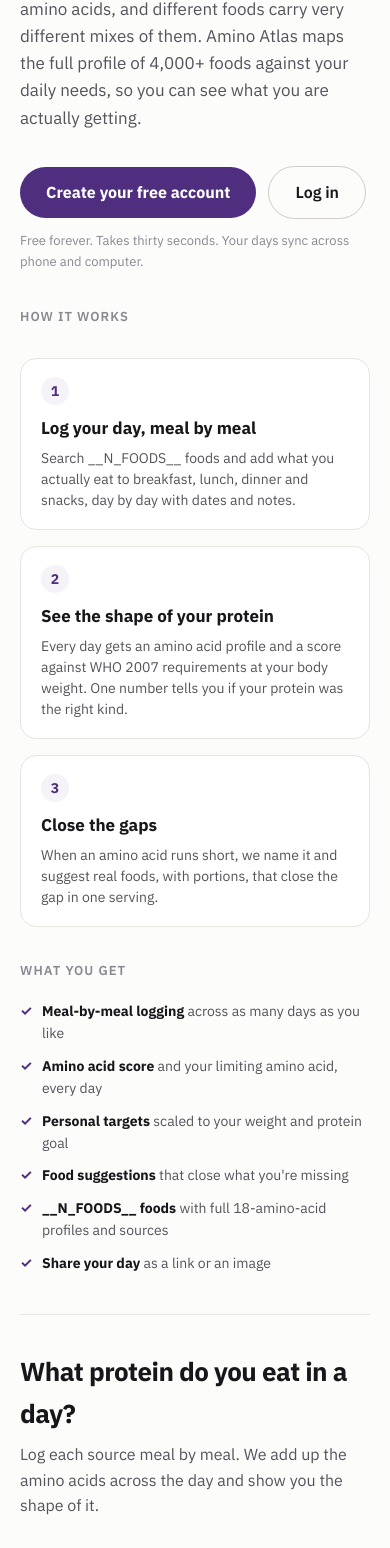
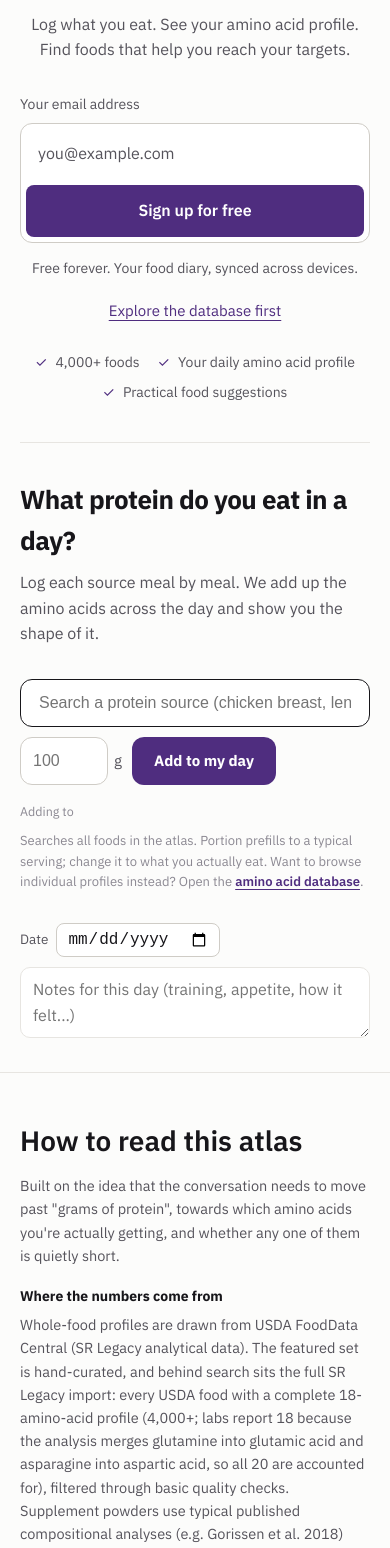
Before and after one commit to Logan69420232/amino-acid-site, a website: page index.template.html in a window 390 px wide. Shown: the part 278-1826 px from the top of the page. Drawn offline with nearby package versions, Linux system fonts and the light colour scheme.

Commit message:
Simplify homepage with email-first signup and retain desktop animation

```diff
--- a/index.template.html
+++ b/index.template.html
@@ -214,28 +214,42 @@
   body[data-view="atlas"] .landing, body.authed .landing { display: none !important; }
 
   /* ---------- landing ---------- */
-  .landing { margin: 6px 0 40px; }
-  .land-cta-row { display: flex; flex-wrap: wrap; gap: 12px; align-items: center; margin: 18px 0 8px; }
-  .land-cta {
-    border: 0; background: var(--c-bcaa); color: #fff; border-radius: 999px;
-    padding: 13px 26px; font-size: 16px; font-weight: 700; cursor: pointer;
-  }
-  .land-cta.ghost { background: transparent; border: 1.5px solid var(--line-strong); color: var(--ink); font-weight: 600; }
-  .land-free { font-size: 13px; color: var(--ink-3); flex-basis: 100%; }
-  .land-steps { display: grid; grid-template-columns: repeat(auto-fit, minmax(240px, 1fr)); gap: 16px; margin: 30px 0 8px; }
-  .land-step { background: var(--surface); border: 1px solid var(--line); border-radius: 16px; padding: 18px 20px; }
-  .land-step .no {
-    display: inline-flex; align-items: center; justify-content: center;
-    width: 28px; height: 28px; border-radius: 50%; background: var(--c-good-bg);
-    color: var(--c-bcaa); font-weight: 700; font-size: 14px; margin-bottom: 10px;
-  }
-  .land-step h3 { margin: 0 0 6px; font-size: 17px; }
-  .land-step p { margin: 0; font-size: 14px; color: var(--ink-2); line-height: 1.5; }
-  .land-feats { display: grid; grid-template-columns: repeat(auto-fit, minmax(210px, 1fr)); gap: 10px 22px; margin: 18px 0 0; }
-  .land-feat { font-size: 14px; color: var(--ink-2); padding-left: 22px; position: relative; }
-  .land-feat::before { content: "✓"; position: absolute; left: 0; color: var(--c-bcaa); font-weight: 700; }
-  .land-feat b { color: var(--ink); }
-  .land-h { font-size: 13px; letter-spacing: 0.08em; text-transform: uppercase; color: var(--ink-3); font-weight: 600; margin: 34px 0 0; }
+  body:not([data-view="atlas"]):not(.authed) .reference-intro { display: none; }
+  .landing { text-align: center; padding: 46px 0 42px; }
+  .landing .eyebrow { color: var(--c-bcaa); font-size: 12px; margin-bottom: 24px; }
+  .landing h1 {
+    font-size: clamp(36px, 5.5vw, 66px); line-height: 1.08; letter-spacing: -0.04em;
+    font-weight: 600; max-width: 1000px; margin: 0 auto 22px; text-wrap: balance;
+  }
+  .landing h1 em { color: var(--c-bcaa); font-style: normal; }
+  .land-description { max-width: 48ch; margin: 0 auto 30px; color: var(--ink-2); font-size: 18px; line-height: 1.6; }
+  .land-signup { max-width: 560px; margin: 0 auto; text-align: left; }
+  .land-signup label { display: block; color: var(--ink-2); font-size: 14px; margin-bottom: 8px; }
+  .land-signup-row { display: flex; gap: 6px; background: var(--surface); border: 1.5px solid var(--line-strong); border-radius: 12px; padding: 5px; }
+  .land-signup input { flex: 1; min-width: 0; border: 0; background: transparent; color: var(--ink); font: inherit; font-size: 16px; padding: 12px; border-radius: 7px; }
+  .land-signup input::placeholder { color: var(--ink-2); }
+  .land-signup button { border: 0; border-radius: 8px; background: var(--c-bcaa); color: #fff; padding: 13px 22px; font-size: 16px; font-weight: 600; white-space: nowrap; }
+  .land-signup button:hover { filter: brightness(1.12); }
+  .land-free { font-size: 14px; color: var(--ink-2); margin: 14px 0 20px; }
+  .land-explore { color: var(--c-bcaa); font-size: 15px; text-underline-offset: 4px; }
+  .land-benefits { list-style: none; padding: 0; margin: 38px 0 0; display: flex; justify-content: center; flex-wrap: wrap; gap: 10px 28px; font-size: 14px; color: var(--ink-2); }
+  .land-benefits li::before { content: "✓"; color: var(--c-bcaa); margin-right: 8px; }
+  @media (min-width: 1080px) {
+    body:not([data-view="atlas"]):not(.authed) .landing { padding-right: 400px; text-align: left; }
+    body:not([data-view="atlas"]):not(.authed) .landing h1 { font-size: 50px; font-weight: 700; margin-left: 0; }
+    body:not([data-view="atlas"]):not(.authed) .land-description,
+    body:not([data-view="atlas"]):not(.authed) .land-signup { margin-left: 0; }
+    body:not([data-view="atlas"]):not(.authed) .land-benefits { justify-content: flex-start; }
+    body:not([data-view="atlas"]):not(.authed) #heroAnim { top: 72px; }
+  }
+  @media (max-width: 560px) {
+    .landing { padding: 18px 0 32px; }
+    .landing h1 { font-size: clamp(34px, 9vw, 44px); }
+    .land-description { font-size: 16px; }
+    .land-signup-row { flex-direction: column; }
+    .land-signup button { min-height: 48px; }
+    .land-benefits { margin-top: 28px; gap: 8px 18px; }
+  }
   .atlas-head { display: flex; align-items: baseline; justify-content: space-between; gap: 14px; flex-wrap: wrap; margin-top: 18px; }
   .atlas-head .v2-h { margin: 8px 0 0; }
   .linkish { border: 0; background: none; padding: 0; color: var(--c-bcaa); font: inherit; font-weight: 600; cursor: pointer; text-decoration: underline; text-underline-offset: 3px; }
@@ -851,6 +865,26 @@
 <header class="site">
   <div class="wrap">
     <canvas id="heroAnim" aria-hidden="true"></canvas>
+  <section class="landing" aria-labelledby="landTitle">
+    <p class="eyebrow">A clearer picture of your protein</p>
+    <h1 id="landTitle">Stop tracking protein.<br>Start tracking <em>amino acids.</em></h1>
+    <p class="land-description">Log what you eat. See your amino acid profile.<br>Find foods that help you reach your targets.</p>
+    <form class="land-signup" id="landSignupForm">
+      <label for="landEmail">Your email address</label>
+      <div class="land-signup-row">
+        <input id="landEmail" name="email" type="email" autocomplete="email" required placeholder="you@example.com" aria-describedby="landFree">
+        <button type="submit">Sign up for free</button>
+      </div>
+    </form>
+    <p class="land-free" id="landFree">Free forever. Your food diary, synced across devices.</p>
+    <a class="land-explore" href="/database" id="landAtlas">Explore the database first</a>
+    <ul class="land-benefits">
+      <li><span id="landFoodCount">4,000+</span> foods</li>
+      <li>Your daily amino acid profile</li>
+      <li>Practical food suggestions</li>
+    </ul>
+  </section>
+  <div class="reference-intro">
     <p class="eyebrow">An open reference</p>
     <h1 class="masthead">Stop tracking protein.<br />Start tracking <em>amino acids.</em></h1>
     <p class="standfirst">
@@ -858,6 +892,7 @@
       very different mixes of them. Amino Atlas maps the full profile of 4,000+ foods against
       your daily needs, so you can see what you are actually getting.
     </p>
+  </div>
   </div>
 </header>
 
@@ -890,38 +925,6 @@
 </div>
 
 <main class="wrap">
-  <section class="landing" aria-label="About Amino Atlas">
-    <div class="land-cta-row">
-      <button type="button" class="land-cta" id="landSignup">Create your free account</button>
-      <button type="button" class="land-cta ghost" id="landLogin">Log in</button>
-      <span class="land-free">Free forever. Takes thirty seconds. Your days sync across phone and computer.</span>
-    </div>
-    <p class="land-h">How it works</p>
-    <div class="land-steps">
-      <div class="land-step"><span class="no">1</span>
-        <h3>Log your day, meal by meal</h3>
-        <p>Search __N_FOODS__ foods and add what you actually eat to breakfast, lunch, dinner and snacks, day by day with dates and notes.</p>
-      </div>
-      <div class="land-step"><span class="no">2</span>
-        <h3>See the shape of your protein</h3>
-        <p>Every day gets an amino acid profile and a score against WHO 2007 requirements at your body weight. One number tells you if your protein was the right kind.</p>
-      </div>
-      <div class="land-step"><span class="no">3</span>
-        <h3>Close the gaps</h3>
-        <p>When an amino acid runs short, we name it and suggest real foods, with portions, that close the gap in one serving.</p>
-      </div>
-    </div>
-    <p class="land-h">What you get</p>
-    <div class="land-feats">
-      <div class="land-feat"><b>Meal-by-meal logging</b> across as many days as you like</div>
-      <div class="land-feat"><b>Amino acid score</b> and your limiting amino acid, every day</div>
-      <div class="land-feat"><b>Personal targets</b> scaled to your weight and protein goal</div>
-      <div class="land-feat"><b>Food suggestions</b> that close what you're missing</div>
-      <div class="land-feat"><b>__N_FOODS__ foods</b> with full 18-amino-acid profiles and sources</div>
-      <div class="land-feat"><b>Share your day</b> as a link or an image</div>
-    </div>
-  </section>
-
   <section class="v2-entry">
     <h2 class="v2-h">What protein do you eat in a day?</h2>
     <p class="v2-p">Log each source meal by meal. We add up the amino acids across the day and show you the shape of it.</p>
@@ -2265,7 +2268,7 @@
       <button class="menu-login" data-act="login">Log in</button>`;
   }
 }
-function openAuthSheet(gateMsg, mode) {
+function openAuthSheet(gateMsg, mode, initialEmail = "") {
   lastFocus = document.activeElement;
   /* Two clean views, sign up first: one stacked column, one big button, and a
      single line to swap to the other, instead of one form doing both jobs. */
@@ -2281,7 +2284,7 @@
         <input type="password" required minlength="6" placeholder="Password (6+ characters)" id="authPw" aria-label="Password" autocomplete="${signup ? "new-password" : "current-password"}">
         <button class="auth-primary" type="submit">${signup ? "Sign up for free" : "Log in"}</button>
       </form>
-      <p class="pick-hint" id="authHint"></p>
+      <p class="pick-hint" id="authHint" role="status" aria-live="polite"></p>
       <p class="auth-note auth-swap-line">${signup
         ? 'Already have an account? <button type="button" class="linkish" id="authSwap">Log in</button>'
         : 'New here? <button type="button" class="linkish" id="authSwap">Create a free account</button>'}</p>
@@ -2291,7 +2294,8 @@
   sheet.querySelector(".close").addEventListener("click", closeDetail);
   const authHint = t => { sheet.querySelector("#authHint").innerHTML = t; };
   const authVals = () => ({ email: sheet.querySelector("#authEmail").value.trim(), pw: sheet.querySelector("#authPw").value });
-  sheet.querySelector("#authSwap").addEventListener("click", () => openAuthSheet(gateMsg, signup ? "login" : "signup"));
+  sheet.querySelector("#authEmail").value = initialEmail;
+  sheet.querySelector("#authSwap").addEventListener("click", () => openAuthSheet(gateMsg, signup ? "login" : "signup", authVals().email));
   sheet.querySelector("#authForm").addEventListener("submit", async e => {
     e.preventDefault();
     const c = sbReady();
@@ -2308,7 +2312,7 @@
         : "Could not create the account: " + error.message);
       else if (!data.session) authHint('<span class="auth-msg">Almost there.</span> Check your inbox to confirm your email, then come back and log in.');
       const swap2 = sheet.querySelector("#authSwap2");
-      if (swap2) swap2.addEventListener("click", () => openAuthSheet(gateMsg, "login"));
+      if (swap2) swap2.addEventListener("click", () => openAuthSheet(gateMsg, "login", authVals().email));
     } else {
       authHint("Logging in…");
       const { error } = await c.auth.signInWithPassword({ email, password: pw });
@@ -2317,7 +2321,7 @@
           ? 'Wrong email or password. New here? <button type="button" class="linkish" id="authSwap2">Create a free account</button>. Signed up by email link before? Use the one-time link below.'
           : "Could not log you in: " + error.message);
         const swap2 = sheet.querySelector("#authSwap2");
-        if (swap2) swap2.addEventListener("click", () => openAuthSheet(gateMsg, "signup"));
+        if (swap2) swap2.addEventListener("click", () => openAuthSheet(gateMsg, "signup", authVals().email));
       }
     }
   });
@@ -2333,7 +2337,7 @@
   });
   overlay.hidden = false;
   document.body.style.overflow = "hidden";
-  sheet.querySelector("#authEmail").focus();
+  sheet.querySelector(initialEmail ? "#authPw" : "#authEmail").focus();
 }
 function openAccountSheet() {
   lastFocus = document.activeElement;
@@ -3385,13 +3389,15 @@
     });
   }
   (function wireLanding() {
-    document.querySelectorAll(".landing .land-step p, .landing .land-feat").forEach(el => {
-      el.innerHTML = el.innerHTML.replace(/__N_FOODS__/g, ATLAS.foods.length.toLocaleString());
+    document.getElementById("landFoodCount").textContent = ATLAS.foods.length.toLocaleString();
+    document.getElementById("landSignupForm").addEventListener("submit", e => {
+      e.preventDefault();
+      openAuthSheet(undefined, "signup", document.getElementById("landEmail").value.trim());
     });
-    const su = document.getElementById("landSignup");
-    if (su) su.addEventListener("click", () => sbReady() ? openAuthSheet(undefined, "signup") : null);
-    const li = document.getElementById("landLogin");
-    if (li) li.addEventListener("click", () => sbReady() ? openAuthSheet(undefined, "login") : null);
+    document.getElementById("landAtlas").addEventListener("click", e => {
+      e.preventDefault();
+      showView("atlas");
+    });
   })();
   sharedNotice = loadDayFromHash();
   window.__v2Render = render;
```
